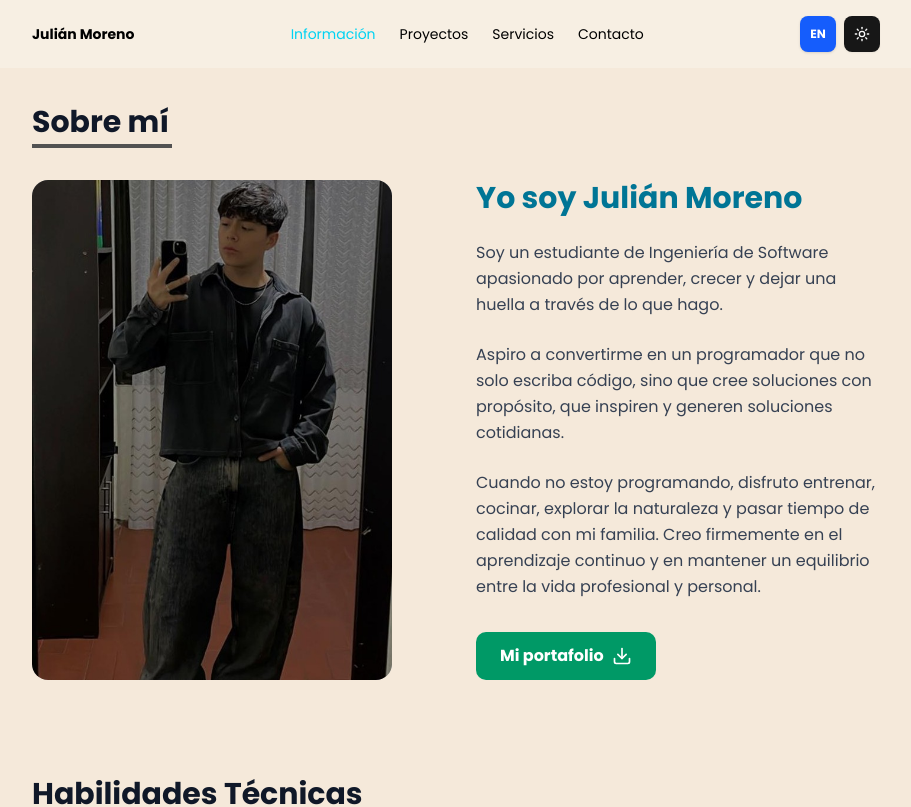
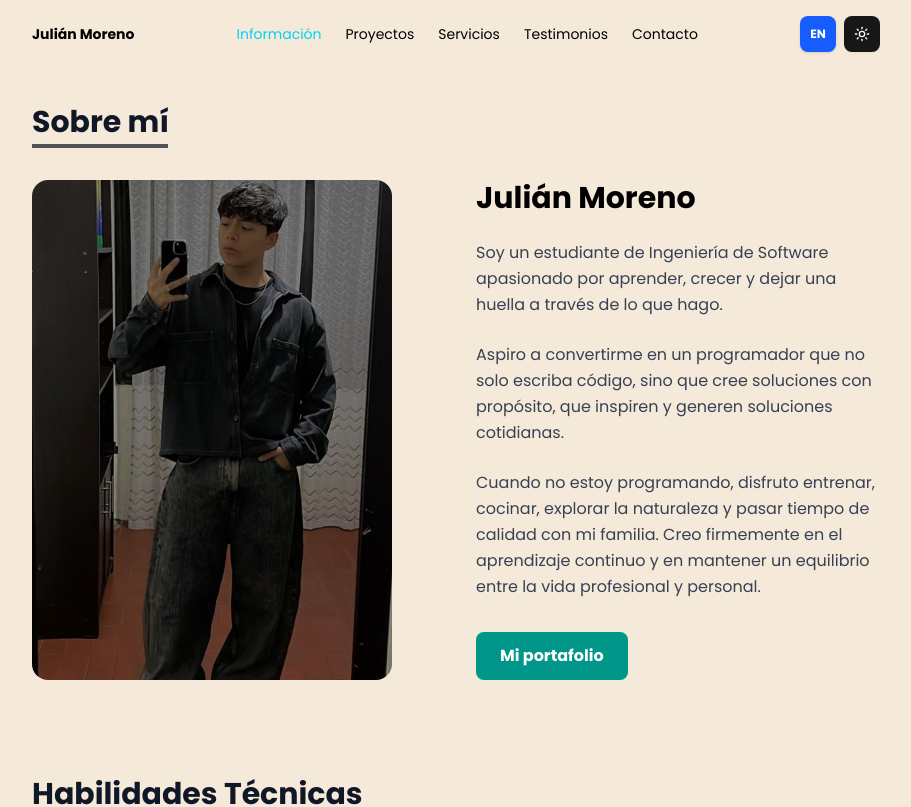
Before and after one commit to JulianMoreno627/Portafoleo-Julian-Moreno, a Next.js app: page /informacion in a window 1280 px wide. Shown: the top 807 px of the page, without its empty margins (184-1095 px from the left). Built offline with nearby package versions, Linux system fonts and the light colour scheme; what @midudev/tailwind-animations would draw is missing.

Commit message:
Agrego Apartado de Testimonios

```diff
--- a/src/app/globals.css
+++ b/src/app/globals.css
@@ -124,7 +124,7 @@ html {
   }
   body {
     font-family: 'Poppins', sans-serif;
-    background: #1e1e24;
-    color: #f5f5f5;
+    background-color: var(--background);
+    color: var(--foreground);
   }
 }
--- a/src/app/informacion/page.tsx
+++ b/src/app/informacion/page.tsx
@@ -32,7 +32,7 @@ export default function InformacionPage() {
     <main
       className={`min-h-screen ${
         darkMode ? "bg-[#202023] text-white" : "bg-[#f5e9da] text-black"
-      } transition-colors duration-300`}
+      } transition-colors duration-300 overflow-hidden`}
     >
       {/* NAVBAR STICKY (compartida) */}
       <Navbar />
@@ -44,7 +44,7 @@ export default function InformacionPage() {
           {/* Encabezado alineado a la izquierda y sin "Resumen" */}
           <div className="mb-8">
             <h1 className={`text-4xl md:text-3xl font-extrabold mb-1 ${darkMode ? 'text-white' : 'text-gray-900'}`}>{t('about.me.title')}</h1>
-            <div className={`h-1 w-35 mb-8 ${darkMode ? "bg-neutral-600" : "bg-neutral-600"}`}></div>
+            <div className={`h-1 w-34 mb-8 ${darkMode ? "bg-neutral-600" : "bg-neutral-600"}`}></div>
           </div>
 
           <div className="grid grid-cols-1 lg:grid-cols-2 gap-10 items-start">
@@ -63,7 +63,7 @@ export default function InformacionPage() {
 
             {/* Columna derecha - Texto */}
             <div className="space-y-6">
-              <h4 className={`text-3xl font-extrabold ${darkMode ? 'text-white' : 'text-cyan-700'}`}>Yo soy Julián Moreno</h4>
+              <h4 className={`text-3xl font-extrabold ${darkMode ? 'text-white' : 'text-black'}`}>Julián Moreno</h4>
 
               <div className="lg:max-w-[60ch]">
                 <p className={`${darkMode ? 'text-gray-300' : 'text-gray-700'} text-sm md:text-base leading-relaxed`}>
@@ -81,16 +81,17 @@ export default function InformacionPage() {
                 </p>
               </div>
 
-              {/* Botón Descargar CV */}
+              {/* Botón Mi portafolio (estilo igual al botón de inicio) */}
               <div className="pt-2">
                 <a
                   href="/proyectos"
-                  className={`inline-flex items-center gap-2 px-6 py-3 rounded-lg font-semibold transition transform hover:scale-[1.03] ${
-                    darkMode ? 'bg-emerald-600 hover:bg-emerald-500 text-white' : 'bg-emerald-600 hover:bg-emerald-500 text-white'
+                  className={`group inline-flex items-center justify-center gap-2 px-6 py-3 rounded-md font-semibold transition-all duration-300 transform hover:scale-[1.02] hover:-translate-y-0.5 ${
+                    darkMode
+                      ? 'bg-teal-300 text-black hover:bg-teal-400'
+                      : 'bg-teal-600 text-white hover:bg-teal-500'
                   }`}
                 >
                   <span>Mi portafolio</span>
-                  <Download className="w-5 h-5" />
                 </a>
               </div>
             </div>
@@ -103,7 +104,7 @@ export default function InformacionPage() {
             <h2 className={`text-3xl font-bold mb-1 ${darkMode ? 'text-white' : 'text-gray-900'}`}>
               {t('about.skills.title')}
             </h2>
-            <div className={`h-1 w-82 mb-8 ${darkMode ? "bg-neutral-600" : "bg-neutral-600"}`}></div>
+            <div className={`h-1 w-83 mb-8 ${darkMode ? "bg-neutral-600" : "bg-neutral-600"}`}></div>
           </div>
 
           <div className="grid grid-cols-1 md:grid-cols-2 gap-6 max-w-5xl mx-auto">
--- /dev/null
+++ b/src/app/testimonios/page.tsx
@@ -0,0 +1,121 @@
+"use client";
+
+import Image from "next/image";
+import PersonIcon from '@mui/icons-material/Person';
+import Navbar from "@/components/Navbar";
+import { useTheme } from "@/components/ThemeProvider";
+import { useLanguage } from "@/components/LanguageProvider";
+import SpotlightCard from "../templates/SpotlightCard";
+import { Quote, Star } from "lucide-react";
+
+type Testimonial = {
+  name: string;
+  role: string;
+  company: string;
+  avatar?: string;
+  quote: string;
+  stars?: number;
+};
+
+export default function TestimoniosPage() {
+  const { darkMode } = useTheme();
+  const { t } = useLanguage();
+
+  const testimonials: Testimonial[] = [
+    {
+      name: "Andrea P.",
+      role: "PM",
+      company: "Startup Fintech",
+      avatar: "/images/foto-perfil.jpg",
+      quote:
+        "Julián es muy comprometido y mantiene una excelente comunicación. Entregó a tiempo y con calidad.",
+      stars: 5,
+    },
+    {
+      name: "Carlos R.",
+      role: "CTO",
+      company: "Agencia Web",
+      avatar: "/images/foto-perfil.jpg",
+      quote:
+        "Su enfoque en detalle y buenas prácticas nos ayudó a mejorar el rendimiento y la accesibilidad.",
+      stars: 5,
+    },
+    {
+      name: "María V.",
+      role: "Founder",
+      company: "E-Commerce",
+      avatar: "/images/foto-perfil.jpg",
+      quote:
+        "Propuso soluciones creativas y se adaptó rápidamente a cambios de alcance sin perder calidad.",
+      stars: 4,
+    },
+    {
+      name: "Diego S.",
+      role: "Lead Dev",
+      company: "Consultora Tech",
+      avatar: "/images/foto-perfil.jpg",
+      quote:
+        "Buen trabajo en equipo y atención a detalles. Ayudó a estandarizar componentes y mejorar DX.",
+      stars: 5,
+    },
+  ];
+
+  return (
+    <main
+      className={`min-h-screen ${
+        darkMode ? "bg-[#202023] text-white" : "bg-[#f5e9da] text-black"
+      } transition-colors duration-300`}
+    >
+      <Navbar />
+
+      <section className="w-full max-w-4xl mx-auto px-6 py-10 mt-16">
+        <div className="mb-8 animate-fade-in-right">
+          <h1 className={`text-3xl font-bold mb-1 ${darkMode ? "text-white" : "text-gray-900"}`}>
+            {t("testimonials.title")}
+          </h1>
+          <div className="h-1 w-47 mb-8 bg-neutral-600"></div>
+          {/* Descripción removida según solicitud */}
+        </div>
+
+        <div className="grid grid-cols-1 md:grid-cols-2 gap-6">
+          {testimonials.map((item, i) => (
+            <SpotlightCard
+              key={i}
+              variant={darkMode ? "dark" : "light"}
+              spotlightColor={darkMode ? "rgba(0, 229, 255, 0.12)" : "rgba(0, 199, 255, 0.18)"}
+              className="group hover:scale-[1.03] hover:shadow-lg transition-transform duration-300 animate-pulse-fade-in"
+            >
+              <div className="flex items-start gap-4">
+                <div className={`w-12 h-12 rounded-full overflow-hidden flex items-center justify-center ${darkMode ? "bg-gray-800 ring-1 ring-gray-700" : "bg-gray-200 ring-1 ring-gray-300"}`}>
+                  <PersonIcon className={`${darkMode ? 'text-white' : 'text-black'}`} fontSize="small" />
+                </div>
+                <div className="flex-1">
+                  <div className="flex items-center gap-2 mb-2">
+                    <Quote className={`w-5 h-5 ${darkMode ? "text-cyan-400" : "text-cyan-600"}`} />
+                    <span className={`text-sm ${darkMode ? "text-gray-300" : "text-gray-700"}`}>{item.company}</span>
+                  </div>
+                  <p className={`${darkMode ? "text-gray-200" : "text-gray-800"} italic leading-relaxed mb-4`}>
+                    “{item.quote}”
+                  </p>
+                  <div className="flex items-center gap-1 mb-3">
+                    {Array.from({ length: item.stars ?? 5 }).map((_, s) => (
+                      <Star key={s} className={`w-4 h-4 ${darkMode ? "text-yellow-400" : "text-yellow-500"}`} fill="currentColor" />
+                    ))}
+                  </div>
+                  <div className="text-sm font-semibold">
+                    <span className={`${darkMode ? "text-white" : "text-gray-900"}`}>{item.name}</span>
+                    <span className={`${darkMode ? "text-gray-400" : "text-gray-600"}`}> · {item.role}</span>
+                  </div>
+                </div>
+              </div>
+            </SpotlightCard>
+          ))}
+        </div>
+      </section>
+
+      <footer className="w-full max-w-4xl mx-auto mt-20 text-center text-sm text-gray-500">
+        © {new Date().getFullYear()} Julián Moreno. {t('footer.rights')}
+      </footer>
+    </main>
+  );
+}
--- a/src/components/LanguageProvider.tsx
+++ b/src/components/LanguageProvider.tsx
@@ -20,6 +20,7 @@ const translations = {
     'nav.projects': 'Proyectos',
     'nav.services': 'Servicios',
     'nav.about': 'Información',
+    'nav.testimonials': 'Testimonios',
     'nav.contact': 'Contacto',
 
     // Home page
@@ -107,6 +108,11 @@ const translations = {
 
     // Footer
     'footer.rights': 'Todos los derechos reservados.',
+
+    // Testimonials page
+    'testimonials.title': 'Testimonios',
+    'testimonials.subtitle': 'Lo que dicen clientes y colaboradores',
+    'testimonials.description': 'Algunas palabras de personas con quienes he trabajado. Gracias por su confianza.',
   },
   en: {
     // Navbar
@@ -114,6 +120,7 @@ const translations = {
     'nav.projects': 'Projects',
     'nav.services': 'Services',
     'nav.about': 'About',
+    'nav.testimonials': 'Testimonials',
     'nav.contact': 'Contact',
 
     // Home page
@@ -201,6 +208,11 @@ const translations = {
 
     // Footer
     'footer.rights': 'All rights reserved.',
+
+    // Testimonials page
+    'testimonials.title': 'Testimonials',
+    'testimonials.subtitle': 'What clients and collaborators say',
+    'testimonials.description': 'A few words from people I have worked with. Thank you for your trust.',
   }
 };
 
--- a/src/components/Navbar.tsx
+++ b/src/components/Navbar.tsx
@@ -27,7 +27,7 @@ export default function Navbar() {
       className={`fixed top-0 left-0 right-0 z-50 transition-all duration-300 ${
         darkMode
           ? `${isScrolled ? "bg-[#202023]/60 backdrop-blur-lg shadow-md" : "bg-[#202023]"}`
-          : `${isScrolled ? "bg-[#f5e9da]/85 backdrop-blur-md shadow-sm" : "bg-[#f7efe3]"}`
+          : `${isScrolled ? "bg-[#f5e9da]/85 backdrop-blur-md shadow-sm" : "bg-[#f5e9da]"}`
       }`}
     >
       <div className="w-full max-w-4xl mx-auto flex items-center justify-between py-4 px-6">
@@ -72,6 +72,16 @@ export default function Navbar() {
             {t('nav.services')}
           </div>
           <div
+            onClick={() => router.push('/testimonios')}
+            className={`transition-all duration-200 transform hover:scale-[1.02] cursor-pointer ${
+              isActive("/testimonios")
+                ? "text-cyan-400"
+                : "hover:text-cyan-400"
+            }`}
+          >
+            {t('nav.testimonials')}
+          </div>
+          <div
             onClick={() => router.push('/contacto')}
             className={`transition-all duration-200 transform hover:scale-[1.02] cursor-pointer ${
               isActive("/contacto")
```
